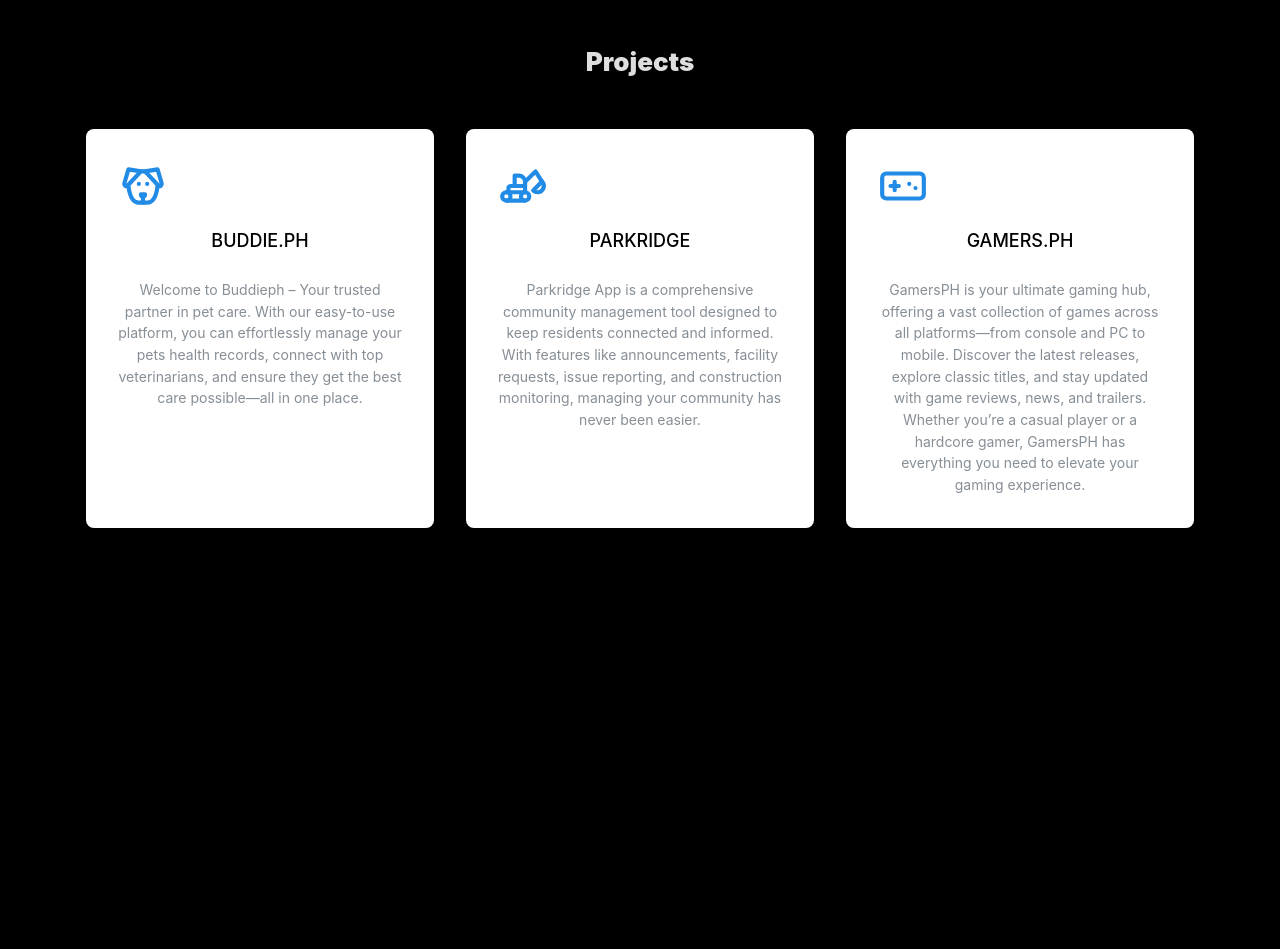
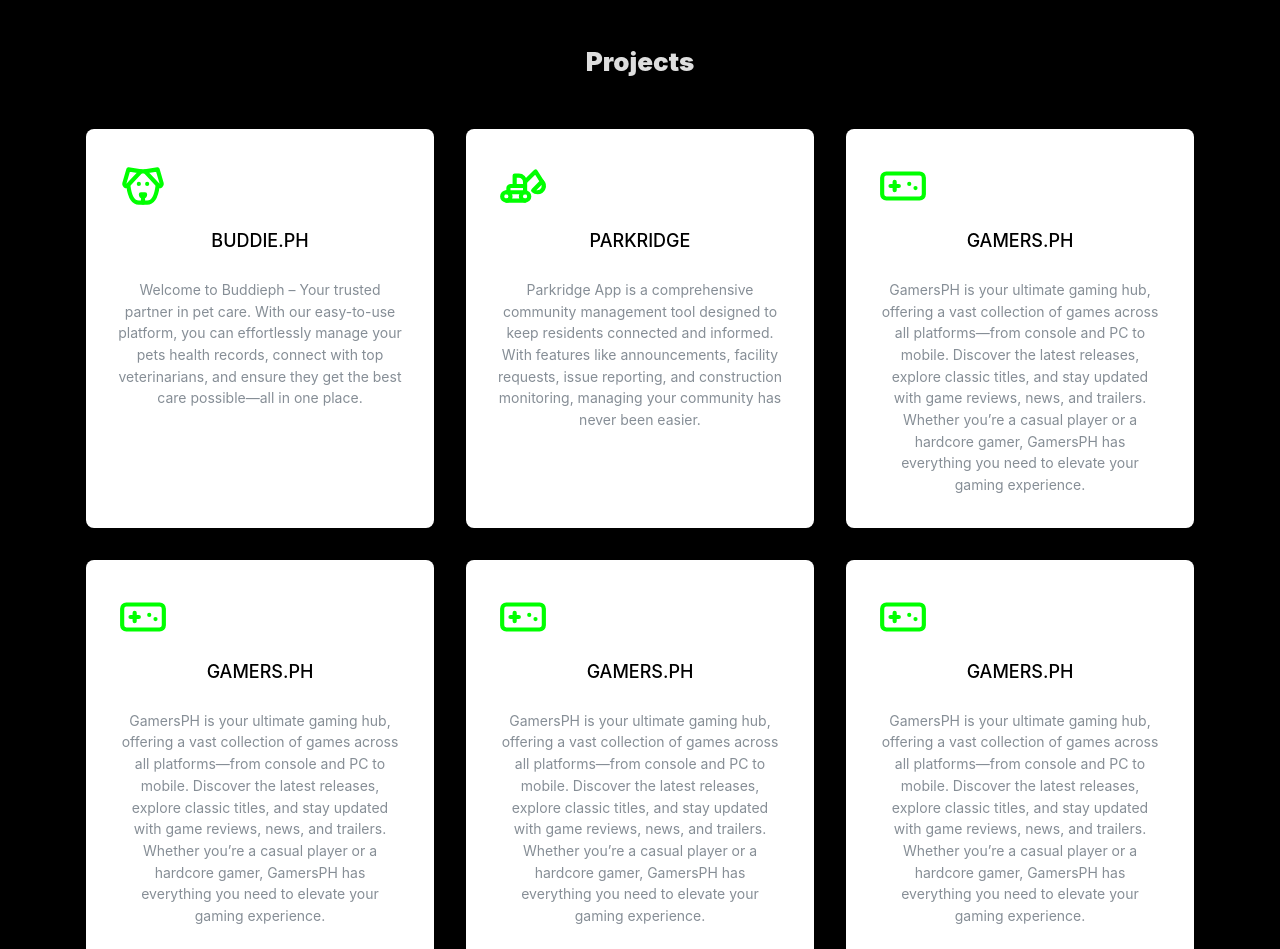
Before and after one commit to mikelagumbay22/jmlagumbay.com, a React (Vite) app: page /projects in a window 1280 px wide. Shown: the top 949 px of the page. Before the commit the page ends 800 px from the top, so only its background shows below. Built offline with nearby package versions, Linux system fonts and the light colour scheme.

Commit message:
fix: update minor bugs

```diff
--- a/src/components/Header.jsx
+++ b/src/components/Header.jsx
@@ -7,12 +7,13 @@ function Header() {
     <div className={styles.header}>
       <Title
         order={1}
-        size="5rem"
-        style={{ color: 'lime', position: 'relative' }}
+        className={styles.mainTitle}
       >
         JM LAGUMBAY
       </Title>
-      <Title order={6}>I am a Full Stack Web Developer</Title>
+      <Title order={6} className={styles.subTitle}>
+        I am a Full Stack Web Developer
+      </Title>
     </div>
   );
 }
--- a/src/components/Header.module.css
+++ b/src/components/Header.module.css
@@ -1,12 +1,24 @@
 /* Header.module.css */
 .header {
   margin-top: 70px; /* Default margin for desktop */
+  width: 100%;
+  text-align: center; /* Center align text */
+}
 
+.mainTitle {
+  color: lime;
+  width: 100%;
+  font-size: 5rem; /* Default size for desktop */
 }
+
+
 
 @media (max-width: 768px) {
   .header {
     margin-top: 230px; /* Margin for mobile view */
+  }
 
+  .mainTitle {
+    font-size: 4rem; /* Title size for mobile view */
   }
 }
--- a/src/components/Navigation.jsx
+++ b/src/components/Navigation.jsx
@@ -6,7 +6,7 @@ import classes from './Navigation.module.css';
 
 const links = [
   { link: '#about', label: 'About' },
-  { link: '#resume', label: 'Resume' },
+  { link: '#resume', label: 'Work Experience' },
   { link: '#projects', label: 'Projects' },
 ];
 
--- a/src/components/Navigation.module.css
+++ b/src/components/Navigation.module.css
@@ -40,7 +40,8 @@
 }
 
 .link:hover {
-  background-color: #444444;
+  background-color: lime;
+  color: #000000;
 }
 
 .logo {
--- a/src/components/Projects.jsx
+++ b/src/components/Projects.jsx
@@ -5,7 +5,6 @@ import {
   SimpleGrid,
   Container,
   rem,
-  useMantineTheme,
 } from '@mantine/core';
 import { IconDog, IconBackhoe, IconDeviceGamepad } from '@tabler/icons-react';
 import classes from './Projects.module.css';
@@ -32,16 +31,37 @@ const mockdata = [
       'GamersPH is your ultimate gaming hub, offering a vast collection of games across all platforms—from console and PC to mobile. Discover the latest releases, explore classic titles, and stay updated with game reviews, news, and trailers. Whether you’re a casual player or a hardcore gamer, GamersPH has everything you need to elevate your gaming experience.',
     icon: IconDeviceGamepad,
   },
+  {
+    title: 'GAMERS.PH',
+    link: 'https://gamersph.netlify.app/',
+    description:
+      'GamersPH is your ultimate gaming hub, offering a vast collection of games across all platforms—from console and PC to mobile. Discover the latest releases, explore classic titles, and stay updated with game reviews, news, and trailers. Whether you’re a casual player or a hardcore gamer, GamersPH has everything you need to elevate your gaming experience.',
+    icon: IconDeviceGamepad,
+  },
+  {
+    title: 'GAMERS.PH',
+    link: 'https://gamersph.netlify.app/',
+    description:
+      'GamersPH is your ultimate gaming hub, offering a vast collection of games across all platforms—from console and PC to mobile. Discover the latest releases, explore classic titles, and stay updated with game reviews, news, and trailers. Whether you’re a casual player or a hardcore gamer, GamersPH has everything you need to elevate your gaming experience.',
+    icon: IconDeviceGamepad,
+  },
+  {
+    title: 'GAMERS.PH',
+    link: 'https://gamersph.netlify.app/',
+    description:
+      'GamersPH is your ultimate gaming hub, offering a vast collection of games across all platforms—from console and PC to mobile. Discover the latest releases, explore classic titles, and stay updated with game reviews, news, and trailers. Whether you’re a casual player or a hardcore gamer, GamersPH has everything you need to elevate your gaming experience.',
+    icon: IconDeviceGamepad,
+  },
 ];
 
 function Projects() {
-  const theme = useMantineTheme();
+
   const features = mockdata.map((feature) => (
     <Card key={feature.title} shadow="md" radius="md" className={classes.card} padding="xl">
       <feature.icon
         style={{ width: rem(50), height: rem(50) }}
         stroke={2}
-        color={theme.colors.blue[6]}
+        color='lime'
       />
       <Text fz="lg" fw={500} className={classes.cardTitle} mt="md">
         <a
--- a/src/components/Stacks.jsx
+++ b/src/components/Stacks.jsx
@@ -16,7 +16,7 @@ function Stacks() {
   const isMobile = useMediaQuery("(max-width: 768px)");
 
   // Adjust icon size based on screen size
-  const iconSize = isMobile ? rem(100) : rem(45);
+  const iconSize = isMobile ? rem(80) : rem(45);
 
   return (
     <>
--- a/src/components/WorkExperience.jsx
+++ b/src/components/WorkExperience.jsx
@@ -83,7 +83,7 @@ function WorkExperience() {
           rel="noopener noreferrer"
           style={{ textDecoration: 'none', color: 'inherit' }}
         >
-          <IconFile size={45} />
+          <IconFile size={65} style={{ color:'lime' }}/>
         </a>
       </div>
     </>
```
